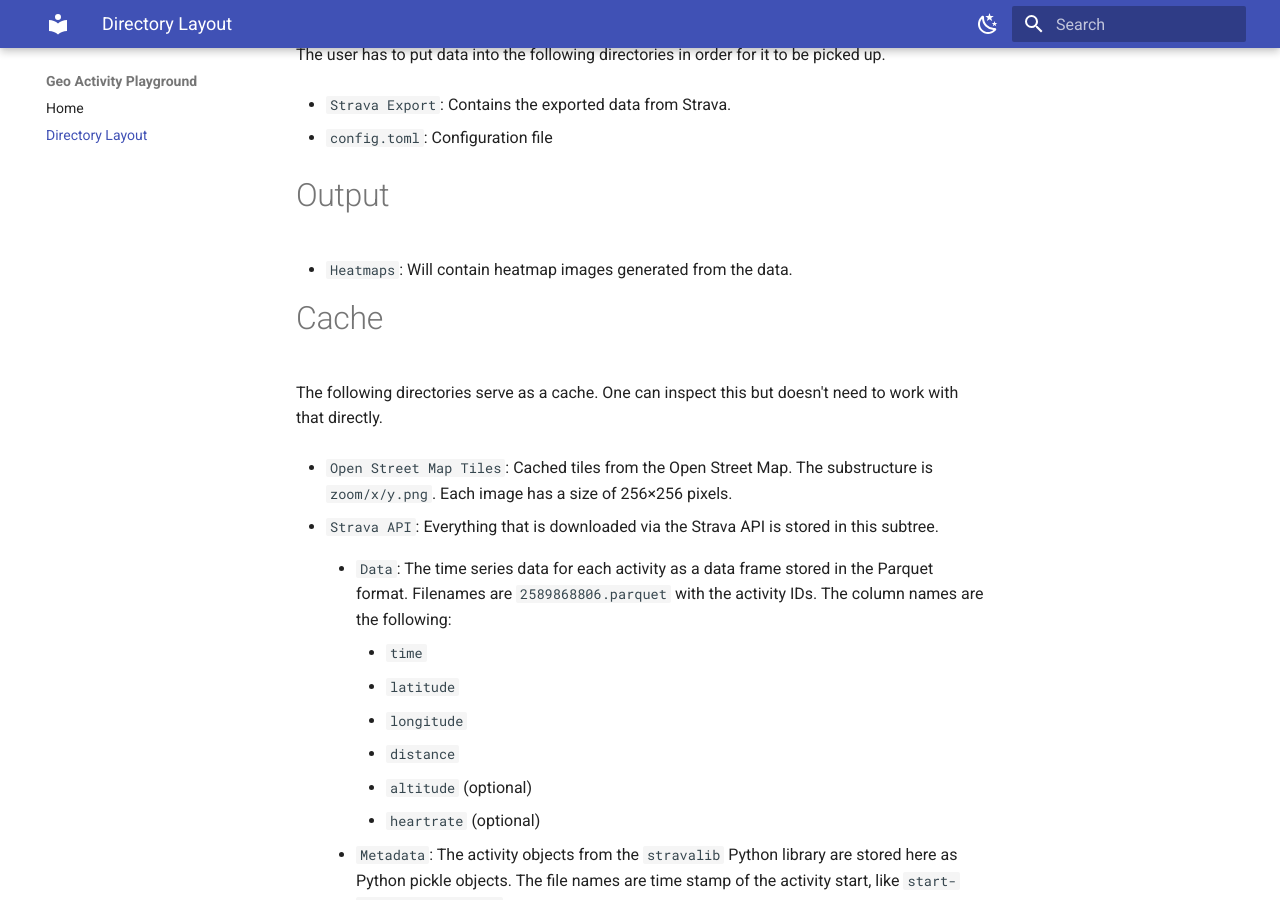
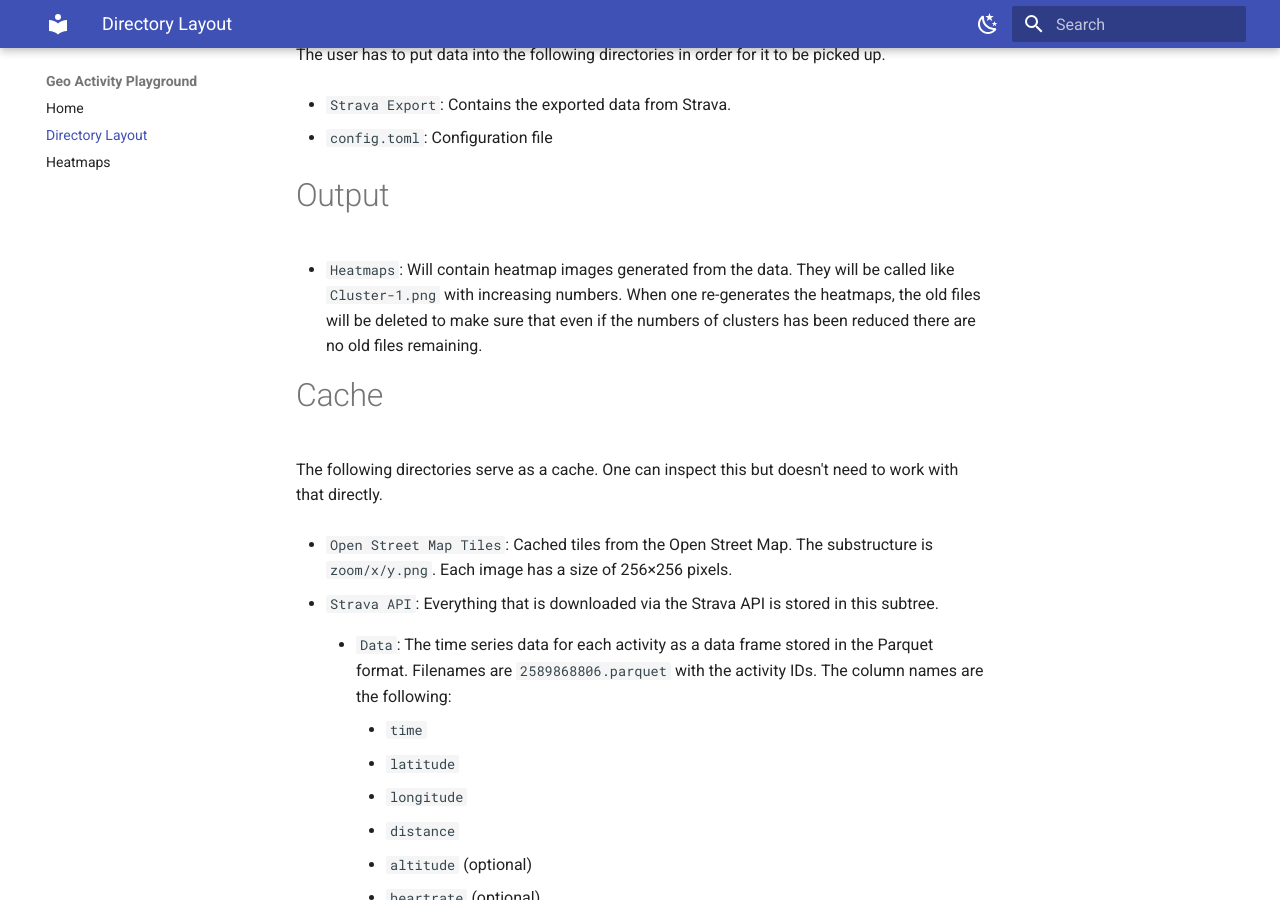
Before and after one commit to martin-ueding/geo-activity-playground, an MkDocs documentation site: the page built from docs/directory-layout.md, in a window 1280 px wide and 900 px high, scrolled down 379 px. Built offline with MkDocs 1.6.1 and Material for MkDocs 9.7.7, drawn with Linux system fonts in a browser that asks for light colours.

Commit message:
Document heatmaps

```diff
--- a/docs/directory-layout.md
+++ b/docs/directory-layout.md
@@ -14,7 +14,7 @@ The user has to put data into the following directories in order for it to be pi
 
 # Output
 
-- `Heatmaps`: Will contain heatmap images generated from the data.
+- `Heatmaps`: Will contain heatmap images generated from the data. They will be called like `Cluster-1.png` with increasing numbers. When one re-generates the heatmaps, the old files will be deleted to make sure that even if the numbers of clusters has been reduced there are no old files remaining.
 
 # Cache
 
--- a/mkdocs.yml
+++ b/mkdocs.yml
@@ -22,6 +22,7 @@ theme:
 nav:
   - index.md
   - directory-layout.md
+  - heatmaps.md
 
 markdown_extensions:
   - pymdownx.highlight
```
Also changed, not shown: docs/heatmaps.md (added, +9 -0 lines), 1 other file.
